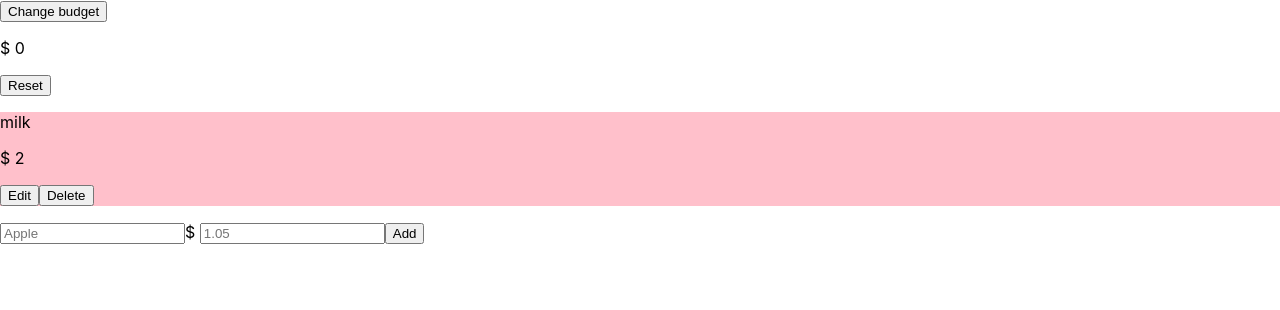
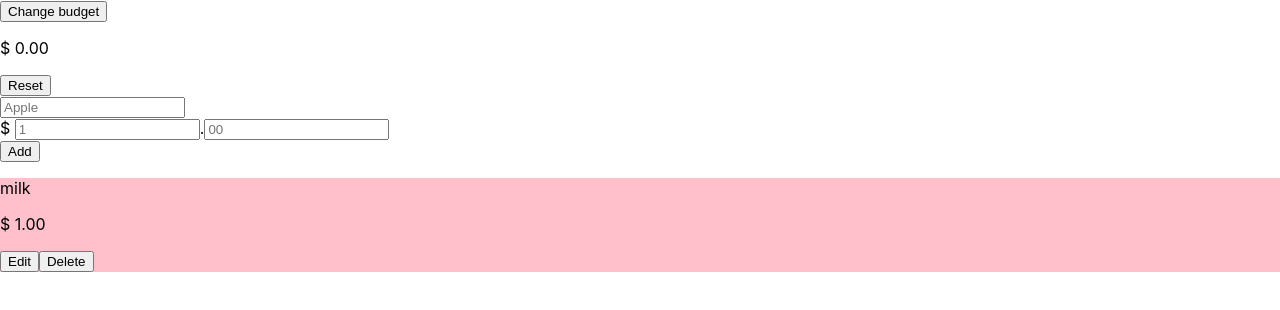
Before and after one commit to MahoMori/budget-calculator, a React (Create React App) app: page / in a window 1280 px wide. Shown: the top 310 px of the page. Built offline with nearby package versions, Linux system fonts and the light colour scheme.

Commit message:
added toFloat function

```diff
--- a/src/App.tsx
+++ b/src/App.tsx
@@ -3,15 +3,28 @@ import { v4 as uuid } from "uuid";
 
 type Item = {
   name: string;
-  price: string;
+  beforeD: string;
+  afterD: string;
   id: string;
 };
 
-// 数字かどうかチェック
+// type Item = {
+//   name: string;
+//   price: string;
+//   id: string;
+// };
+
+// type Price = {
+//   beforeD: string;
+//   afterD: string;
+// }
+
+// editで変わってなかったら何もしない
+// deleteで値段を戻す
 
 function App() {
   // budget
-  const [budget, setBudget] = useState<string>("0");
+  const [budget, setBudget] = useState<string>("0.00");
   const [isChangingBudget, setIsChangingBudget] = useState<boolean>(false);
   const changeBudget = (): void => {
     isChangingBudget ? setIsChangingBudget(false) : setIsChangingBudget(true);
@@ -20,18 +33,55 @@ function App() {
   // reset
   const handleReset = (): void => {
     if (window.confirm("Do you want to reset all?")) {
+      setBudget("0.00");
       setItems([]);
     }
   };
 
+  // price before decimal and after decimal
+  // const [priceState, setPriceState] = useState<Price>({beforeD: "", afterD: ""})
+  const checkNum = (): boolean => {
+    const { beforeD, afterD } = inputItem;
+    if (
+      beforeD.match(/^[0-9]*$/) !== null &&
+      afterD.match(/^[0-9]*$/) !== null
+    ) {
+      return true;
+    } else {
+      return false;
+    }
+  };
+
+  const priceCheck = (): void => {
+    const { beforeD, afterD } = inputItem;
+    const inputTotal: number = parseFloat(`${beforeD}.${afterD}`);
+    let totalBudget: number = parseFloat(budget);
+    totalBudget -= inputTotal;
+
+    setBudget(totalBudget.toString());
+
+    if (totalBudget < 0) {
+      console.log("below budget");
+    }
+  };
+
+  const toFloat = (str: string): number => {
+    return parseFloat(str);
+  };
+
   // items, input field, add item
   const [items, setItems] = useState<Item[]>([
-    { name: "milk", price: "2", id: uuid() },
+    { name: "milk", beforeD: "1", afterD: "00", id: "707565769708" },
   ]);
+
+  // const [items, setItems] = useState<Item[]>([
+  //   { name: "milk", price: "2", id: uuid() },
+  // ]);
 
   const [inputItem, setInputItem] = useState<Item>({
     name: "",
-    price: "",
+    beforeD: "",
+    afterD: "",
     id: "",
   });
 
@@ -42,32 +92,54 @@ function App() {
   };
 
   const handleAdd = (): void => {
-    inputItem.id = uuid();
+    if (checkNum()) {
+      inputItem.id = uuid();
+      priceCheck();
 
-    setItems((prev) => [...prev, inputItem]);
-    console.log(items);
+      setItems((prev) => [...prev, inputItem]);
+      setInputItem({ name: "", beforeD: "", afterD: "", id: "" });
+    } else {
+      alert("Not a number.");
+    }
   };
 
   // edit
   const [isEditing, setIsEditing] = useState<boolean>(false);
   const [editId, setEditId] = useState<string>("");
-  const handleIsEditing = (editId: string): void => {
+
+  const handleIsEditing = (editItem: Item): void => {
     isEditing ? setIsEditing(false) : setIsEditing(true);
-    setEditId(editId);
+    setEditId(editItem.id);
+    setInputItem({ ...editItem });
   };
 
   const handleEdit = (): void => {
-    inputItem.id = editId;
+    if (checkNum()) {
+      inputItem.id = editId;
+      priceCheck();
 
-    setItems((prev) => {
-      return prev.map((item) => (item.id === editId ? { ...inputItem } : item));
-    });
+      setItems((prev) => {
+        return prev.map((item) =>
+          item.id === editId ? { ...inputItem } : item
+        );
+      });
+
+      setInputItem({ name: "", beforeD: "", afterD: "", id: "" });
+      setEditId("");
+    } else {
+      alert("Not a number.");
+    }
   };
 
   // delete
-  const handleDelete = (id: string): void => {
+  const handleDelete = (delItem: Item): void => {
+    const inputTotal: number = toFloat(`${delItem.beforeD}.${delItem.afterD}`);
+    let totalBudget: number = toFloat(budget);
+    totalBudget += inputTotal;
+    setBudget(totalBudget.toString());
+
     setItems((prev) => {
-      return prev.filter((item) => item.id !== id);
+      return prev.filter((item) => item.id !== delItem.id);
     });
   };
 
@@ -80,6 +152,7 @@ function App() {
             <input
               type="text"
               value={budget}
+              inputMode="numeric"
               onChange={(e: React.ChangeEvent<HTMLInputElement>): void =>
                 setBudget(e.target.value)
               }
@@ -100,6 +173,37 @@ function App() {
       </div>
 
       <div>
+        <input
+          type="text"
+          name="name"
+          placeholder="Apple"
+          required
+          onChange={(e) => handleChange(e)}
+        />
+        <div>
+          ${" "}
+          <input
+            type="text"
+            name="beforeD"
+            placeholder="1"
+            inputMode="numeric"
+            onChange={(e) => handleChange(e)}
+          />
+          <span>.</span>
+          <input
+            type="text"
+            name="afterD"
+            placeholder="00"
+            inputMode="numeric"
+            onChange={(e) => handleChange(e)}
+          />
+        </div>
+        <button type="button" onClick={handleAdd}>
+          Add
+        </button>
+      </div>
+
+      <div>
         {items.length > 0 &&
           items.map((item) => (
             <div
@@ -112,21 +216,25 @@ function App() {
                     type="text"
                     name="name"
                     defaultValue={item.name}
+                    required
                     onChange={(e) => handleChange(e)}
                   />
                   <input
                     type="text"
-                    name="price"
-                    defaultValue={item.price}
+                    name="beforeD"
+                    defaultValue={item.beforeD}
+                    inputMode="numeric"
                     onChange={(e) => handleChange(e)}
                   />
-                  <button
-                    type="submit"
-                    onClick={() => {
-                      handleIsEditing(item.id);
-                      handleEdit();
-                    }}
-                  >
+                  <span>.</span>
+                  <input
+                    type="text"
+                    name="afterD"
+                    defaultValue={item.afterD}
+                    inputMode="numeric"
+                    onChange={(e) => handleChange(e)}
+                  />
+                  <button type="button" onClick={() => handleEdit()}>
                     {" "}
                     Done{" "}
                   </button>
@@ -134,42 +242,20 @@ function App() {
               ) : (
                 <>
                   <p>{item.name}</p>
-                  <p>$ {item.price}</p>
-                  <button
-                    type="button"
-                    onClick={() => handleIsEditing(item.id)}
-                  >
+                  <p>
+                    $ {item.beforeD}.{item.afterD}
+                  </p>
+                  <button type="button" onClick={() => handleIsEditing(item)}>
                     {" "}
                     Edit{" "}
                   </button>
                 </>
               )}
-              <button type="button" onClick={() => handleDelete(item.id)}>
+              <button type="button" onClick={() => handleDelete(item)}>
                 Delete
               </button>
             </div>
           ))}
-      </div>
-
-      <div>
-        <input
-          type="text"
-          name="name"
-          placeholder="Apple"
-          required
-          onChange={(e) => handleChange(e)}
-        />
-        ${" "}
-        <input
-          type="text"
-          name="price"
-          placeholder="1.05"
-          required
-          onChange={(e) => handleChange(e)}
-        />
-        <button type="button" onClick={handleAdd}>
-          Add
-        </button>
       </div>
     </div>
   );
```
